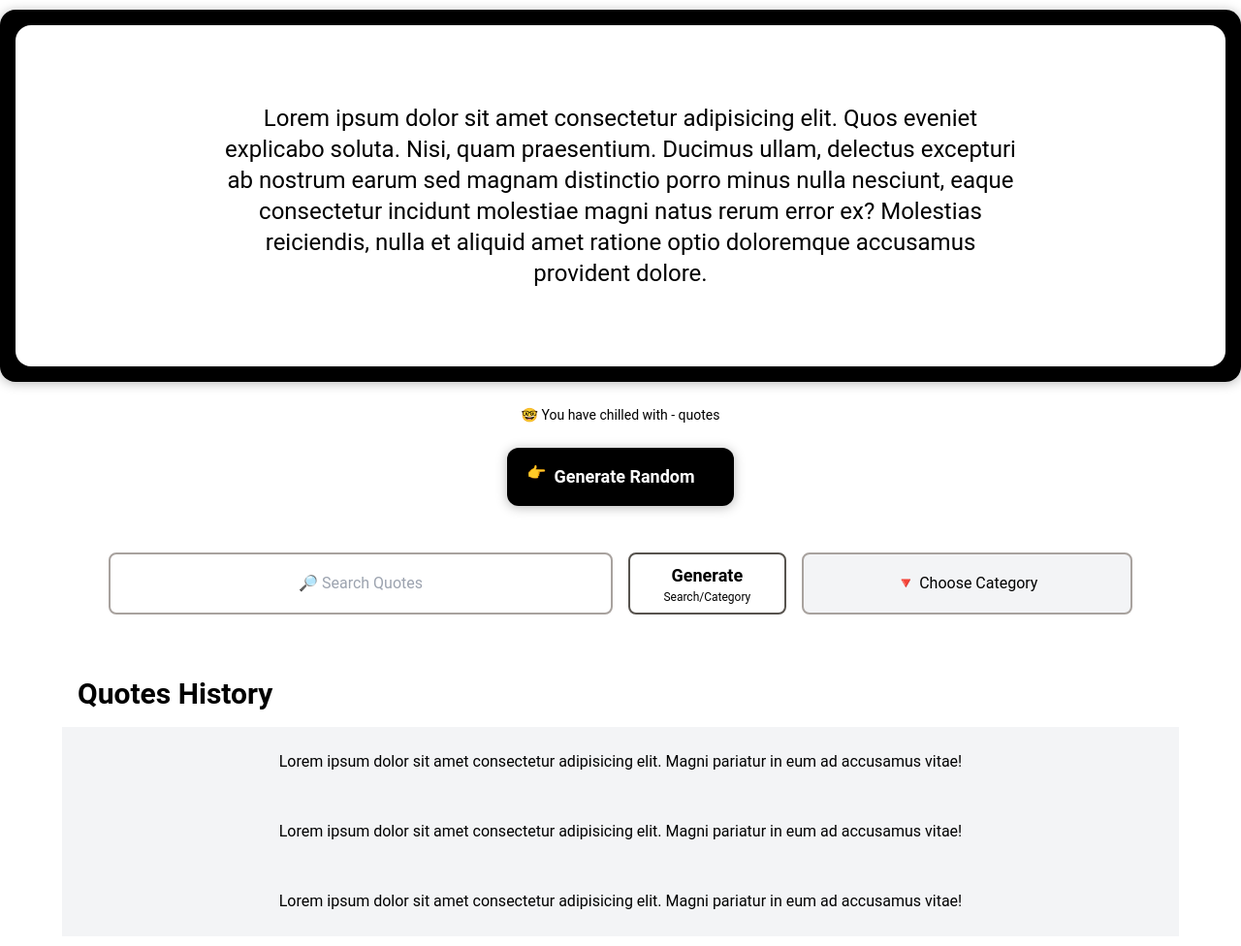
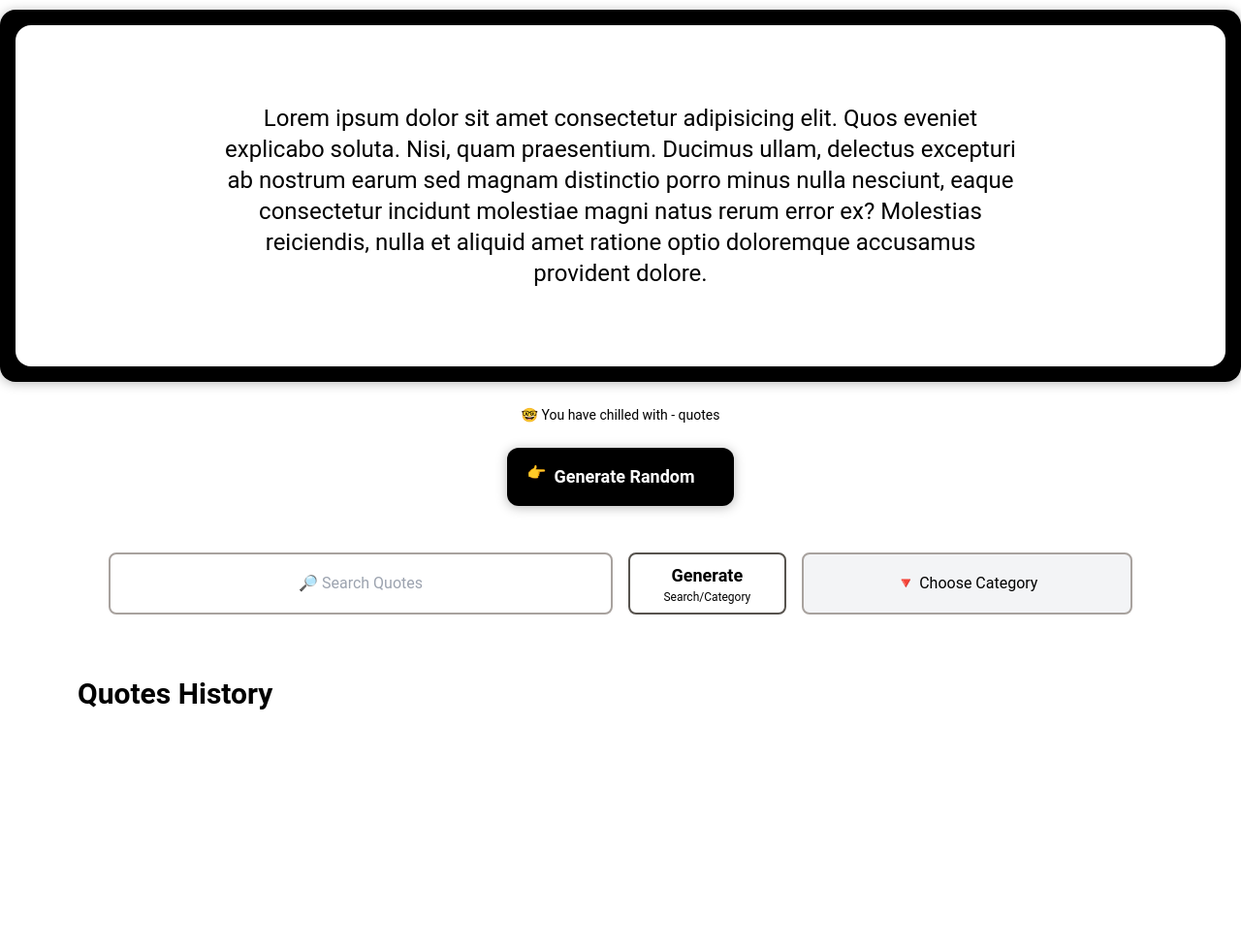
Before and after one commit to chingu-voyages/v42-toucans-team-09, a website: page quotes.html in a window 1280 px wide. Shown: the part 78-1054 px from the top of the page at 97% size. After the commit the page ends 892 px from the top, so only its background shows below. Drawn offline with Linux system fonts and the light colour scheme.

Commit message:
First test for quotes history

```diff
--- a/quotes.html
+++ b/quotes.html
@@ -81,20 +81,9 @@
         Quotes History
       </p>
       <div
+        id="quote-history"
         class="bg-gray-100 flex flex-col text-center mx-6 mb-6 sm:mx-10 sm:mb-10 md:mx-14 md:mb-14 lg:mx-16 lg:mb-16"
       >
-        <p class="m-6">
-          Lorem ipsum dolor sit amet consectetur adipisicing elit. Magni
-          pariatur in eum ad accusamus vitae!
-        </p>
-        <p class="m-6">
-          Lorem ipsum dolor sit amet consectetur adipisicing elit. Magni
-          pariatur in eum ad accusamus vitae!
-        </p>
-        <p class="m-6">
-          Lorem ipsum dolor sit amet consectetur adipisicing elit. Magni
-          pariatur in eum ad accusamus vitae!
-        </p>
       </div>
     </div>
     <script src="src/tools/changeBackground.js"></script>
```
Also changed, not shown: src/main.js (+9 -0 lines).
